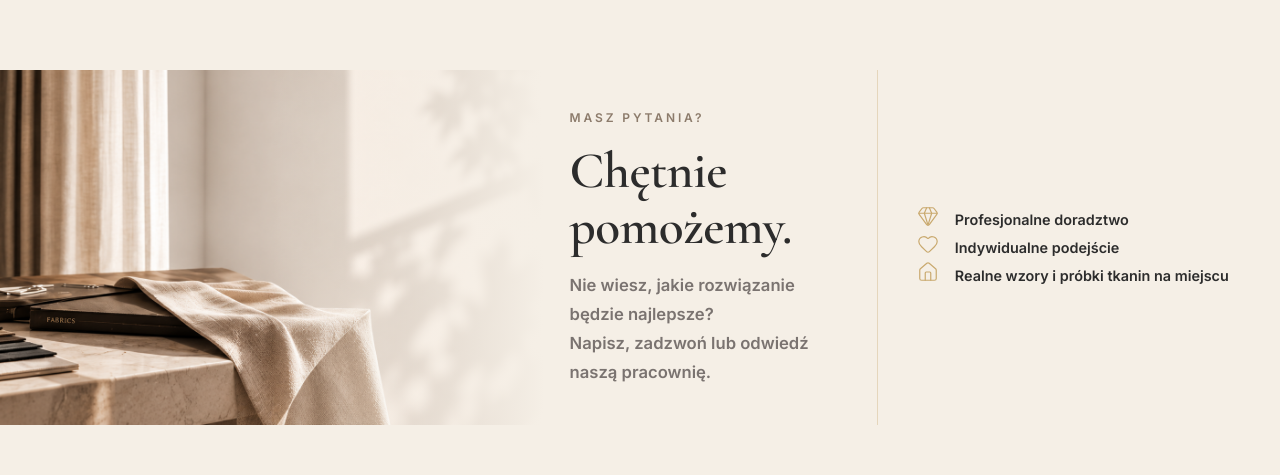
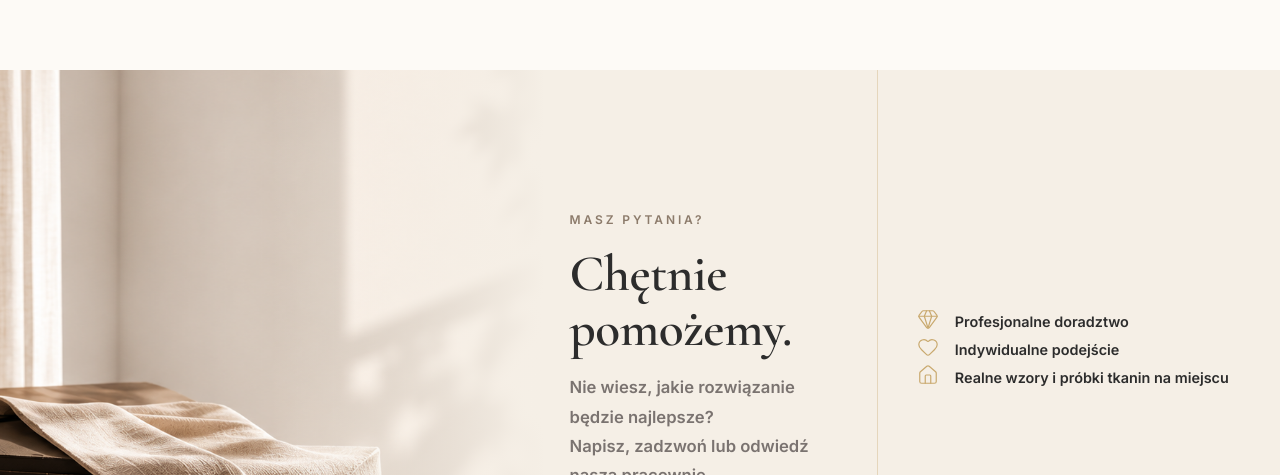
Before and after one commit to web48app/decor-prestige, a React (Vite) app in the folder decor-prestige/: page /kontakt in a window 1280 px wide. Shown: the part 1354-1829 px from the top of the page. Built offline with nearby package versions, Linux system fonts and the light colour scheme.

Commit message:
fix: ctaSection bez background, ctaImageWrap min-height

```diff
--- a/decor-prestige/src/pages/ContactPage/ContactPage.module.css
+++ b/decor-prestige/src/pages/ContactPage/ContactPage.module.css
@@ -339,9 +339,8 @@ a.contactValue:hover {
   display: grid;
   grid-template-columns: 0.85fr 1.15fr;
   align-items: stretch;
-  height: clamp(400px, 46vw, 560px); /* stała wysokość sekcji — grid wypełnia dokładnie tyle */
   overflow: hidden;
-  background: var(--color-bg-secondary);
+  /* brak background — każda kolumna ma własne tło */
 }
 
 
@@ -349,8 +348,7 @@ a.contactValue:hover {
 .ctaImageWrap {
   position: relative;
   overflow: hidden;
-  align-self: stretch;
-  height: 100%;
+  min-height: clamp(400px, 46vw, 560px);
 }
 
 .ctaBgImage {
```
